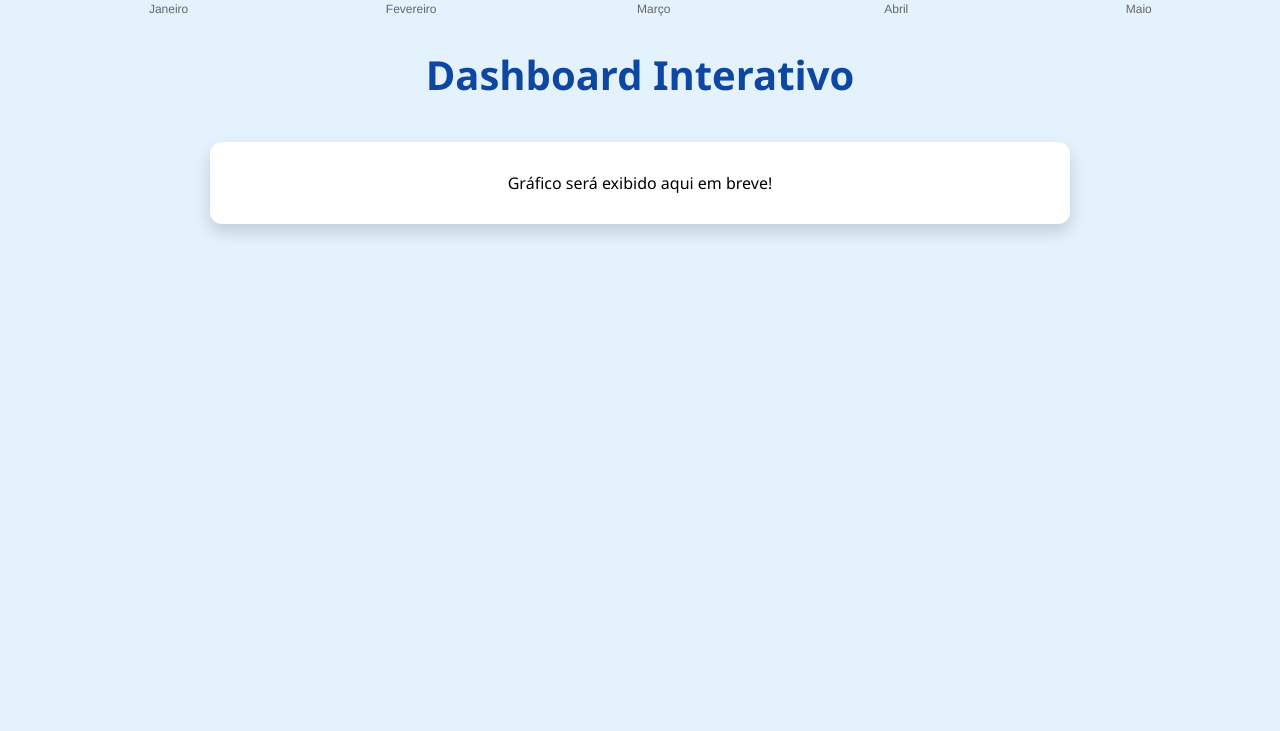
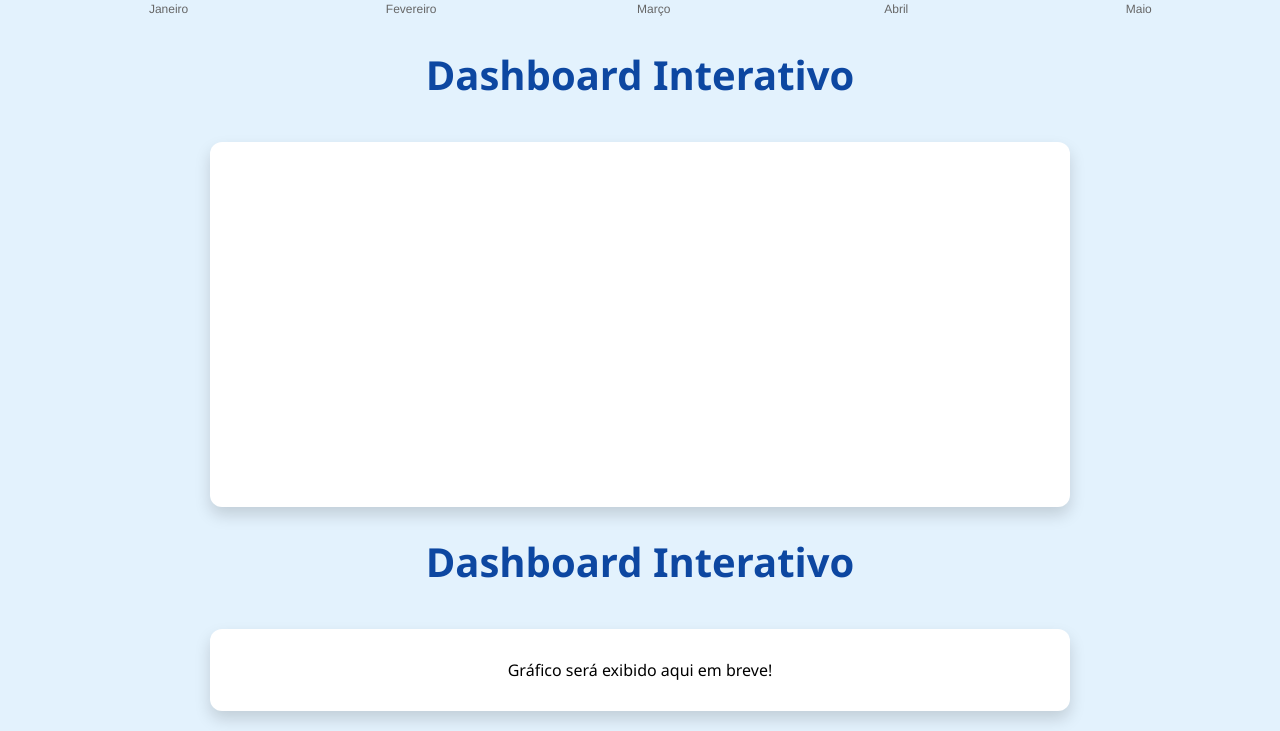
Before and after one commit to marllin23/dashboard-interativo, a website: page index.html in a window 1280 px wide. Shown: the part 930-1661 px from the top of the page. Before the commit the page ends 1174 px from the top, so only its background shows below. Drawn offline with nearby package versions, Linux system fonts and the light colour scheme.

Commit message:
Update index.html

```diff
--- a/index.html
+++ b/index.html
@@ -13,6 +13,15 @@
   <h1>Dashboard Interativo</h1>
 
   <div class="container">
+    <canvas id="grafico" width="400" height="300"></canvas>
+  </div>
+
+  <script src="app.js"></script>
+</body>
+
+  <h1>Dashboard Interativo</h1>
+
+  <div class="container">
     <div id="grafico">
       Gráfico será exibido aqui em breve!
     </div>
```
